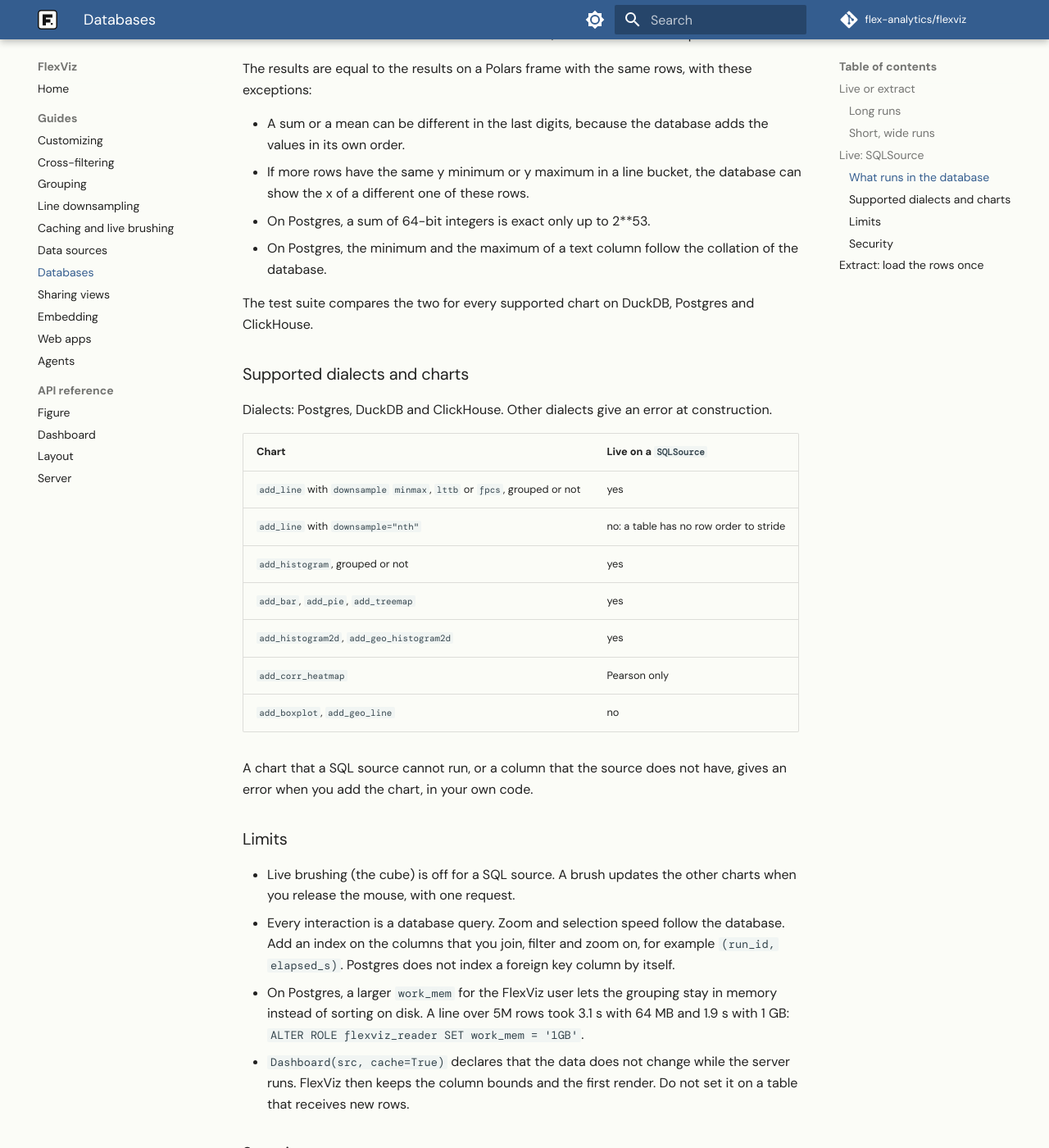
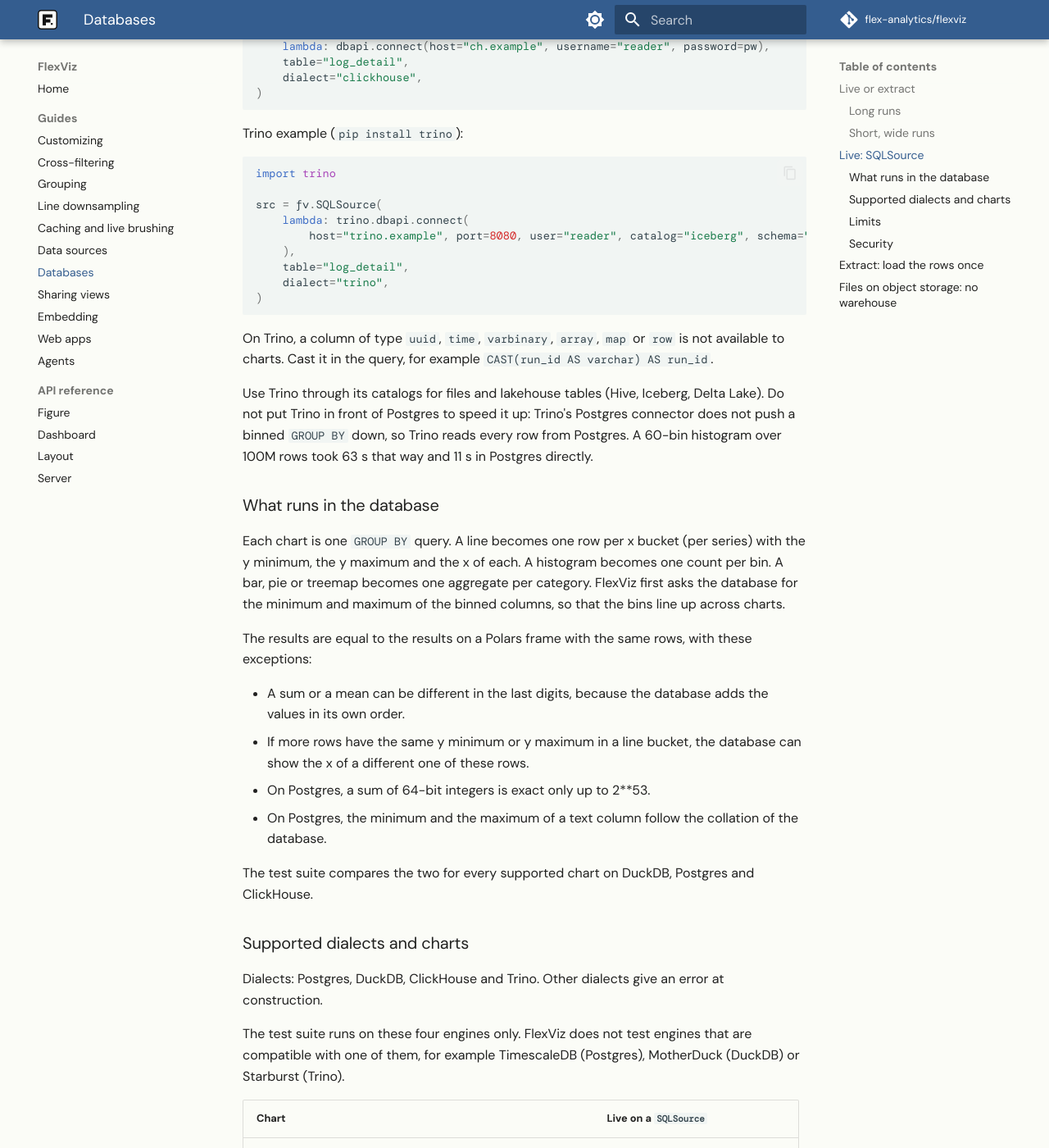
Before and after one commit to flex-analytics/flexviz, an MkDocs documentation site: the page built from docs/guides/databases.md, in a window 1280 px wide and 1400 px high, scrolled down 3731 px. Shown: the whole window at 82% size. Built offline with MkDocs 1.6.1 and Material for MkDocs 9.7.7, drawn with Linux system fonts in a browser that asks for light colours; some web fonts are replaced; comment, search, counter and statistics services are not loaded; some of the changed text lies outside the part shown.

Commit message:
docs(sql): document the Trino dialect and reading lake files without a warehouse

````diff
--- a/docs/guides/databases.md
+++ b/docs/guides/databases.md
@@ -27,13 +27,17 @@ detail table with a join:
 |---|---|---|---|---|---|
 | Live ClickHouse | same machine | 0.6 | 1.0 | 0.55 | 1.1 |
 | Live ClickHouse | 20 Mbit/s, 30 ms | 0.7 | 2.0 | 1.3 | 1.5 |
+| Live Trino, Parquet files | same machine | 0.1 | 4.3 | 1.25 | 3.6 |
+| Live Trino, Parquet files | 20 Mbit/s, 30 ms | 0.4 | 5.1 | 2.4 | 4.3 |
+| Live DuckDB, the same Parquet files | same machine | 0.1 | 1.5 | 0.6 | 1.7 |
 | Live Postgres | same machine | 0.1 | 8.8 | 0.9 | 7.2 |
 | Live Postgres | 20 Mbit/s, 30 ms | 0.8 | 15.2 | 3.9 | 9.5 |
 | Extract, ADBC | same machine | 2.0 | 0.5 | 0.35 | 0.4 |
 | Extract, ADBC | 20 Mbit/s, 30 ms | 105 | 0.4 | 0.3 | 0.3 |
 | Extract, SQLAlchemy | same machine | 9.7 | 0.5 | 0.35 | 0.4 |
 
-On the full 100M-row table, live ClickHouse renders in 1.5 s and live
+On the full 100M-row table, live ClickHouse renders in 1.5 s, live DuckDB on
+Parquet files in 3.0 s, live Trino on the same files in 4.6 s, and live
 Postgres in 45 s on the same machine.
 
 ### Short, wide runs
@@ -54,9 +58,9 @@ machine, because every chart query read the whole table.
 
 Use these rules:
 
-- **A columnar engine** (ClickHouse or DuckDB): use a live `SQLSource`. The
-  engine aggregates millions of rows in milliseconds, so every zoom and
-  selection stays interactive.
+- **A columnar engine** (ClickHouse, DuckDB or Trino): use a live
+  `SQLSource`. The engine aggregates millions of rows in milliseconds to
+  seconds, so every zoom and selection stays interactive.
 - **Postgres with a few hundred thousand rows behind each chart**: a live
   `SQLSource` is interactive, if the query can use an index. Postgres
   aggregates 10 to 30 times more slowly than a columnar engine, so the row
@@ -129,6 +133,30 @@ src = fv.SQLSource(
 )
 ```
 
+Trino example (`pip install trino`):
+
+```python
+import trino
+
+src = fv.SQLSource(
+    lambda: trino.dbapi.connect(
+        host="trino.example", port=8080, user="reader", catalog="iceberg", schema="fab"
+    ),
+    table="log_detail",
+    dialect="trino",
+)
+```
+
+On Trino, a column of type `uuid`, `time`, `varbinary`, `array`, `map` or `row`
+is not available to charts. Cast it in the query, for example
+`CAST(run_id AS varchar) AS run_id`.
+
+Use Trino through its catalogs for files and lakehouse tables (Hive, Iceberg,
+Delta Lake). Do not put Trino in front of Postgres to speed it up: Trino's
+Postgres connector does not push a binned `GROUP BY` down, so Trino reads every
+row from Postgres. A 60-bin histogram over 100M rows took 63 s that way and
+11 s in Postgres directly.
+
 ### What runs in the database
 
 Each chart is one `GROUP BY` query. A line becomes one row per x bucket (per
@@ -153,8 +181,12 @@ and ClickHouse.
 
 ### Supported dialects and charts
 
-Dialects: Postgres, DuckDB and ClickHouse. Other dialects give an error at
-construction.
+Dialects: Postgres, DuckDB, ClickHouse and Trino. Other dialects give an error
+at construction.
+
+The test suite runs on these four engines only. FlexViz does not test engines
+that are compatible with one of them, for example TimescaleDB (Postgres),
+MotherDuck (DuckDB) or Starburst (Trino).
 
 | Chart | Live on a `SQLSource` |
 |---|---|
@@ -181,6 +213,8 @@ have, gives an error when you add the chart, in your own code.
   in memory instead of sorting on disk. A line over 5M rows took 3.1 s with
   64 MB and 1.9 s with 1 GB:
   `ALTER ROLE flexviz_reader SET work_mem = '1GB'`.
+- On Trino, a median (`agg="median"`) sorts the values of each group in
+  memory, because Trino has no exact percentile function.
 - `Dashboard(src, cache=True)` declares that the data does not change while the
   server runs. FlexViz then keeps the column bounds and the first render. Do
   not set it on a table that receives new rows.
@@ -229,3 +263,19 @@ If the rows do not fit in memory, write them to Parquet once and scan the file:
 df.write_parquet("runs.parquet")
 fv.Dashboard(pl.scan_parquet("runs.parquet"))
 ```
+
+## Files on object storage: no warehouse
+
+If the data is already Parquet or Iceberg files, for example on S3, one
+machine can read it without a warehouse:
+
+- Polars: pass `pl.scan_parquet("s3://bucket/runs/*.parquet")` or
+  `pl.scan_iceberg(...)` to `Dashboard`. FlexViz keeps the scan lazy.
+- DuckDB: pass a DuckDB connection to `SQLSource`, with a query that reads the
+  files, for example
+  `fv.SQLSource(duckdb.connect(), query="SELECT * FROM read_parquet('s3://bucket/runs/*.parquet')")`.
+  For Iceberg, attach the catalog with DuckDB's `iceberg` extension first.
+
+On one machine and the same Parquet files, DuckDB rendered the dashboard of
+the first table in 1.5 s and Trino in 4.3 s. Trino is the better choice when
+your team already runs it, or when the data needs more than one machine.
````
Also changed, not shown: Architecture.md (+22 -3 lines).
